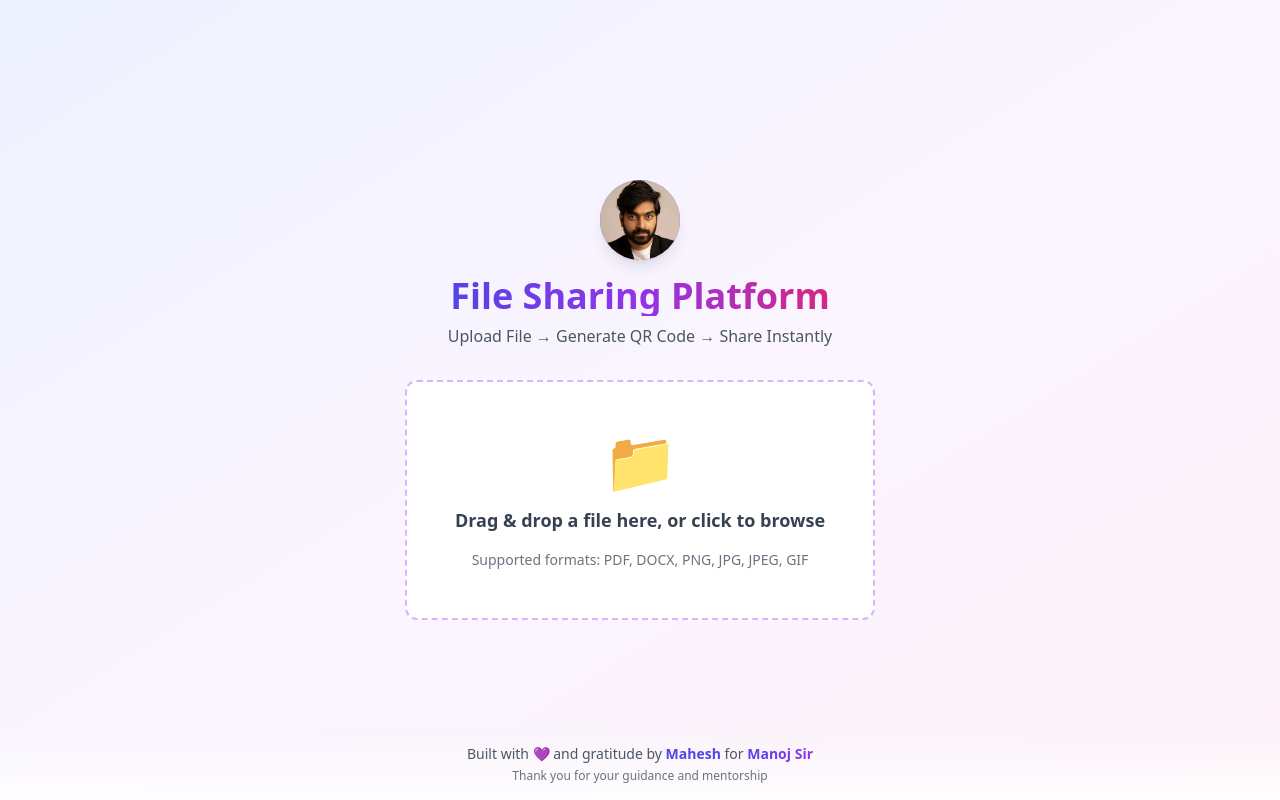
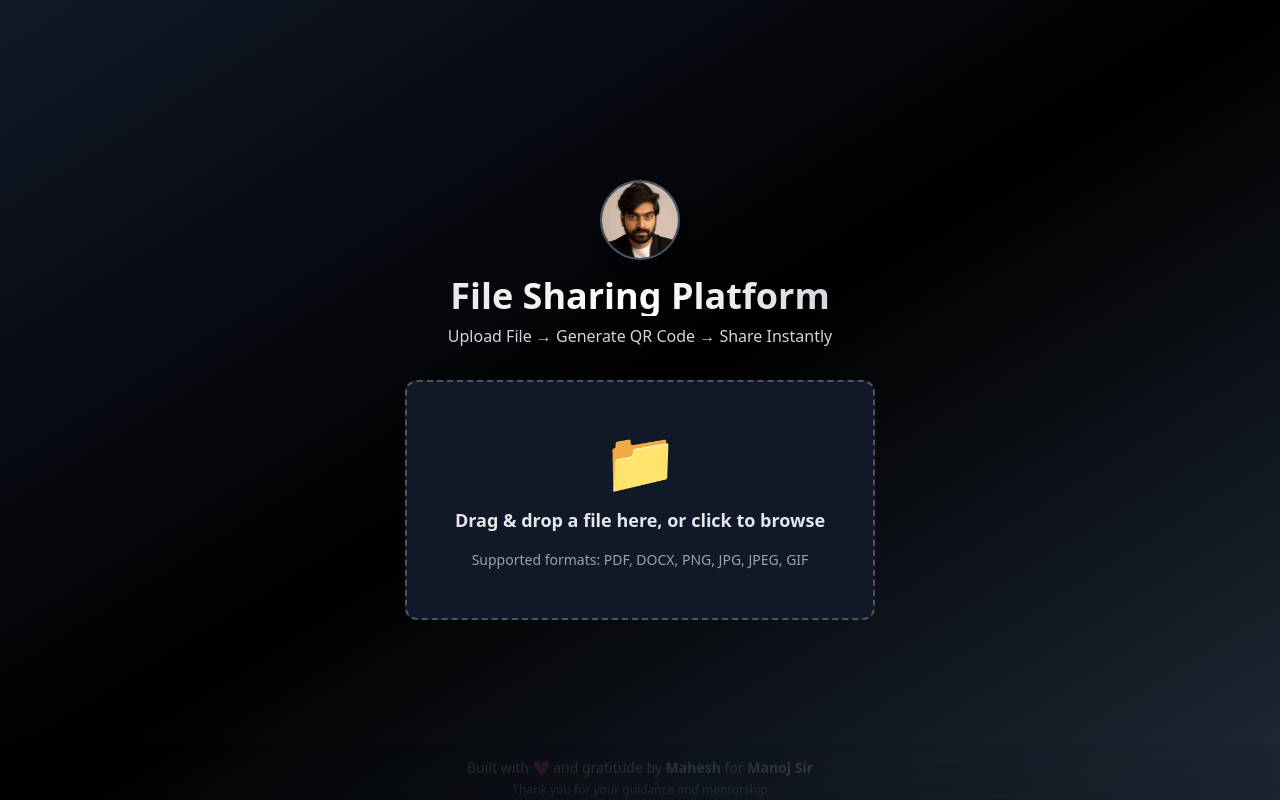
Before and after one commit to mahe-gi/fileshare, a Next.js app: page / in a window 1280 px wide. Built offline with nearby package versions, Linux system fonts and the light colour scheme.

Commit message:
Change theme to black with auto-hiding footer

```diff
--- a/app/page.tsx
+++ b/app/page.tsx
@@ -154,10 +154,10 @@ export default function Home() {
       )}
 
       {/* Main application */}
-      <main className="min-h-screen flex flex-col items-center justify-center p-4 sm:p-8 bg-gradient-to-br from-indigo-50 via-purple-50 to-pink-50">
+      <main className="min-h-screen flex flex-col items-center justify-center p-4 sm:p-8 bg-gradient-to-br from-gray-900 via-black to-gray-800">
         {/* Header with trainer branding */}
         <div className="text-center mb-8 animate-fade-in">
-          <div className="inline-flex items-center justify-center w-16 h-16 sm:w-20 sm:h-20 bg-gradient-to-br from-indigo-500 to-purple-600 rounded-full mb-4 shadow-lg overflow-hidden">
+          <div className="inline-flex items-center justify-center w-16 h-16 sm:w-20 sm:h-20 bg-gradient-to-br from-gray-700 to-gray-900 rounded-full mb-4 shadow-lg overflow-hidden border-2 border-gray-600">
             {trainerImageUrl ? (
               <img
                 src={trainerImageUrl}
@@ -168,10 +168,10 @@ export default function Home() {
               <span className="text-3xl sm:text-4xl">📚</span>
             )}
           </div>
-          <h1 className="text-2xl sm:text-3xl md:text-4xl font-bold mb-2 bg-gradient-to-r from-indigo-600 via-purple-600 to-pink-600 bg-clip-text text-transparent">
+          <h1 className="text-2xl sm:text-3xl md:text-4xl font-bold mb-2 bg-gradient-to-r from-gray-200 via-white to-gray-300 bg-clip-text text-transparent">
              File Sharing Platform
           </h1>
-          <p className="text-sm sm:text-base text-gray-600 max-w-xl mx-auto px-4">
+          <p className="text-sm sm:text-base text-gray-300 max-w-xl mx-auto px-4">
             Upload File → Generate QR Code → Share Instantly
           </p>
         </div>
@@ -199,29 +199,29 @@ export default function Home() {
               <div className="mt-6 text-center animate-fade-in">
                 <div className="relative inline-block">
                   {/* Outer spinning ring */}
-                  <div className="animate-spin rounded-full h-16 w-16 border-4 border-indigo-200 border-t-indigo-600"></div>
+                  <div className="animate-spin rounded-full h-16 w-16 border-4 border-gray-700 border-t-gray-300"></div>
                   {/* Inner pulsing circle */}
                   <div className="absolute inset-0 flex items-center justify-center">
-                    <div className="h-8 w-8 bg-indigo-500 rounded-full animate-pulse opacity-50"></div>
+                    <div className="h-8 w-8 bg-gray-400 rounded-full animate-pulse opacity-50"></div>
                   </div>
                 </div>
-                <p className="mt-4 text-gray-700 font-semibold text-lg">Uploading...</p>
-                <p className="mt-1 text-gray-500 text-sm">Please wait while we process your file</p>
+                <p className="mt-4 text-gray-200 font-semibold text-lg">Uploading...</p>
+                <p className="mt-1 text-gray-400 text-sm">Please wait while we process your file</p>
               </div>
             )}
 
             {/* Display error message (Requirement 2.4, 7) */}
             {state.uploadStatus === 'error' && state.errorMessage && (
               <div className="mt-6 max-w-2xl w-full px-4 animate-fade-in">
-                <div className="bg-red-50 border-2 border-red-200 rounded-lg p-4 sm:p-6 shadow-sm">
+                <div className="bg-gray-800 border-2 border-red-500 rounded-lg p-4 sm:p-6 shadow-sm">
                   <div className="flex items-start">
                     <div className="text-2xl sm:text-3xl mr-3 flex-shrink-0">⚠️</div>
                     <div className="flex-1 min-w-0">
-                      <h3 className="font-semibold text-red-800 mb-2 text-base sm:text-lg">Upload Failed</h3>
-                      <p className="text-red-700 text-sm sm:text-base break-words">{state.errorMessage}</p>
+                      <h3 className="font-semibold text-red-400 mb-2 text-base sm:text-lg">Upload Failed</h3>
+                      <p className="text-red-300 text-sm sm:text-base break-words">{state.errorMessage}</p>
                       <button
                         onClick={() => setState({ ...state, uploadStatus: 'idle', errorMessage: null })}
-                        className="mt-4 px-4 py-2 text-sm font-medium text-red-600 hover:text-red-800 hover:bg-red-100 active:bg-red-200 rounded-md transition-all duration-200 hover:shadow-sm"
+                        className="mt-4 px-4 py-2 text-sm font-medium text-red-400 hover:text-red-300 hover:bg-gray-700 active:bg-gray-600 rounded-md transition-all duration-200 hover:shadow-sm border border-red-500"
                       >
                         Try again
                       </button>
--- a/components/Footer.tsx
+++ b/components/Footer.tsx
@@ -1,21 +1,38 @@
 'use client';
+
+import { useState, useEffect } from 'react';
 
 /**
  * Footer component with dedication message
  */
 export default function Footer() {
+  const [isVisible, setIsVisible] = useState(true);
+
+  useEffect(() => {
+    // Hide after 5 seconds
+    const timer = setTimeout(() => {
+      setIsVisible(false);
+    }, 5000);
+
+    return () => clearTimeout(timer);
+  }, []);
+
   return (
-    <footer className="fixed bottom-0 left-0 right-0 py-4 bg-gradient-to-t from-white/80 to-transparent backdrop-blur-sm">
+    <footer
+      className={`fixed bottom-0 left-0 right-0 py-4 bg-gradient-to-t from-black/90 to-transparent backdrop-blur-sm z-40 transition-all duration-1000 ${
+        isVisible ? 'opacity-100 translate-y-0' : 'opacity-0 translate-y-4 pointer-events-none'
+      }`}
+    >
       <div className="text-center px-4">
-        <p className="text-sm text-gray-600">
+        <p className="text-sm text-gray-300">
           Built with 💜 and gratitude by{' '}
-          <span className="font-semibold text-indigo-600">Mahesh</span>
+          <span className="font-semibold text-gray-200">Mahesh</span>
           {' '}for{' '}
-          <span className="font-semibold bg-gradient-to-r from-indigo-600 to-purple-600 bg-clip-text text-transparent">
+          <span className="font-semibold bg-gradient-to-r from-gray-200 to-white bg-clip-text text-transparent">
             Manoj Sir
           </span>
         </p>
-        <p className="text-xs text-gray-500 mt-1">
+        <p className="text-xs text-gray-400 mt-1">
           Thank you for your guidance and mentorship
         </p>
       </div>
--- a/components/ShareActions.tsx
+++ b/components/ShareActions.tsx
@@ -73,7 +73,7 @@ export default function ShareActions({ downloadUrl, qrCodeRef }: ShareActionsPro
     <div className="flex flex-col sm:flex-row gap-3 w-full max-w-md px-4">
       <button
         onClick={handleCopyToClipboard}
-        className="flex-1 px-6 py-3 bg-blue-600 text-white rounded-lg hover:bg-blue-700 active:bg-blue-800 transition-all duration-200 font-semibold shadow-md hover:shadow-lg hover:scale-[1.02] active:scale-[0.98] text-sm sm:text-base"
+        className="flex-1 px-6 py-3 bg-gray-700 text-white rounded-lg hover:bg-gray-600 active:bg-gray-800 transition-all duration-200 font-semibold shadow-md hover:shadow-lg hover:scale-[1.02] active:scale-[0.98] text-sm sm:text-base border border-gray-500"
         aria-label="Copy download URL to clipboard"
       >
         {copySuccess ? '✓ Copied!' : 'Copy Link'}
@@ -81,7 +81,7 @@ export default function ShareActions({ downloadUrl, qrCodeRef }: ShareActionsPro
 
       <button
         onClick={handleDownloadQR}
-        className="flex-1 px-6 py-3 bg-green-600 text-white rounded-lg hover:bg-green-700 active:bg-green-800 transition-all duration-200 font-semibold shadow-md hover:shadow-lg hover:scale-[1.02] active:scale-[0.98] text-sm sm:text-base"
+        className="flex-1 px-6 py-3 bg-gray-700 text-white rounded-lg hover:bg-gray-600 active:bg-gray-800 transition-all duration-200 font-semibold shadow-md hover:shadow-lg hover:scale-[1.02] active:scale-[0.98] text-sm sm:text-base border border-gray-500"
         aria-label="Download QR code as PNG image"
       >
         Download QR
--- a/components/UploadZone.tsx
+++ b/components/UploadZone.tsx
@@ -55,11 +55,11 @@ export default function UploadZone({ onFileSelected, disabled }: UploadZoneProps
           border-2 border-dashed rounded-xl p-8 sm:p-12 text-center cursor-pointer
           transition-all duration-300 ease-in-out
           ${isDragActive
-            ? 'border-indigo-500 bg-indigo-50 scale-[1.02] shadow-lg'
-            : 'border-purple-300 hover:border-indigo-400 hover:shadow-md bg-white'
+            ? 'border-gray-400 bg-gray-800 scale-[1.02] shadow-lg'
+            : 'border-gray-600 hover:border-gray-400 hover:shadow-md bg-gray-900'
           }
           ${disabled
-            ? 'opacity-50 cursor-not-allowed bg-gray-100 hover:border-purple-300 hover:shadow-none scale-100'
+            ? 'opacity-50 cursor-not-allowed bg-gray-800 hover:border-gray-600 hover:shadow-none scale-100'
             : ''
           }
         `}
@@ -72,15 +72,15 @@ export default function UploadZone({ onFileSelected, disabled }: UploadZoneProps
           </div>
 
           {isDragActive ? (
-            <p className="text-base sm:text-lg font-semibold text-indigo-600 transition-all duration-200">
+            <p className="text-base sm:text-lg font-semibold text-gray-200 transition-all duration-200">
               Drop your file here
             </p>
           ) : (
             <>
-              <p className="text-base sm:text-lg font-semibold text-gray-700 transition-all duration-200">
+              <p className="text-base sm:text-lg font-semibold text-gray-200 transition-all duration-200">
                 Drag & drop a file here, or click to browse
               </p>
-              <p className="text-xs sm:text-sm text-gray-500 px-2 transition-all duration-200">
+              <p className="text-xs sm:text-sm text-gray-400 px-2 transition-all duration-200">
                 Supported formats: PDF, DOCX, PNG, JPG, JPEG, GIF
               </p>
             </>
@@ -89,13 +89,13 @@ export default function UploadZone({ onFileSelected, disabled }: UploadZoneProps
       </div>
 
       {selectedFile && (
-        <div className="mt-4 p-4 bg-white rounded-lg border-2 border-gray-200 shadow-sm animate-fade-in">
+        <div className="mt-4 p-4 bg-gray-800 rounded-lg border-2 border-gray-600 shadow-sm animate-fade-in">
           <div className="flex items-center justify-between">
             <div className="flex items-center space-x-3 min-w-0 flex-1">
               <div className="text-2xl flex-shrink-0">📄</div>
               <div className="min-w-0 flex-1">
-                <p className="font-medium text-gray-900 truncate text-sm sm:text-base">{selectedFile.name}</p>
-                <p className="text-xs sm:text-sm text-gray-500">{selectedFile.size}</p>
+                <p className="font-medium text-gray-200 truncate text-sm sm:text-base">{selectedFile.name}</p>
+                <p className="text-xs sm:text-sm text-gray-400">{selectedFile.size}</p>
               </div>
             </div>
           </div>
```
Also changed, not shown: components/LoadingScreen.tsx (+13 -13 lines), components/ResultsDisplay.tsx (+6 -6 lines).
